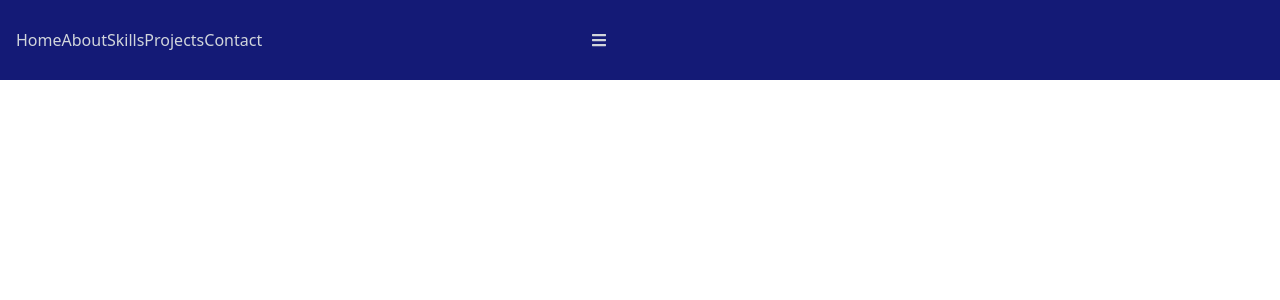
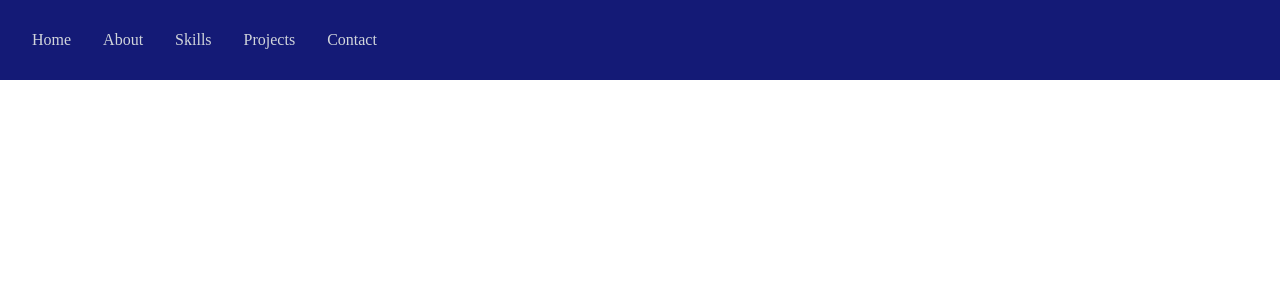
Before and after one commit to 01magdalenawild/react-portfolio-20, a React (Create React App) app in the folder my-app/: page / in a window 1280 px wide. Shown: the top 300 px of the page. Built offline with nearby package versions, Linux system fonts and the light colour scheme.

Commit message:
hiding my nav bars

```diff
--- a/my-app/src/components/Navbar.jsx
+++ b/my-app/src/components/Navbar.jsx
@@ -7,8 +7,7 @@ const Navbar = () => {
 
 
     {/*menu*/}
-<div>
-<ul className='flex'>
+<ul className='hidden md:flex'>
     <li>Home</li>
     <li>About</li>
     <li>Skills</li>
@@ -16,18 +15,29 @@ const Navbar = () => {
     <li>Contact</li>
 
 </ul>
-</div>
+
+
 {/*Hamburger*/}
-<div>
+<div className='md:hidden'>
 <FaBars />
 </div>
+
 {/*mobile menu*/}
-<div></div>
+<ul className='hidden'>
+<li>Home</li>
+    <li>About</li>
+    <li>Skills</li>
+    <li>Projects</li>
+    <li>Contact</li>
+
+</ul>
 
 
 
        {/*social icons*/}
-       <div></div>
+       <div className='hidden'>
+
+       </div>
 </div>
     )
 }
--- a/my-app/src/index.css
+++ b/my-app/src/index.css
@@ -1,3 +1,16 @@
 @tailwind base;
 @tailwind components;
 @tailwind utilities;
+
+
+@import url('https://fonts.googleapis.com/css2?family=Oswald:wght@300;400;500;600;700;900&display=swap');
+@layer base {
+  body{
+    @apply font-[Oswald];
+  }
+
+li {
+@apply px-4;
+@apply cursor-pointer
+}
+}
```
